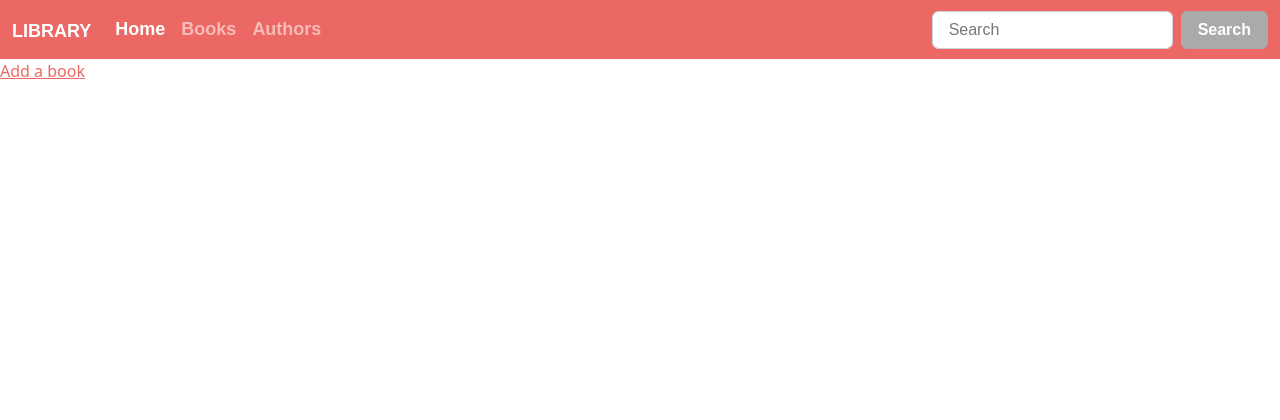
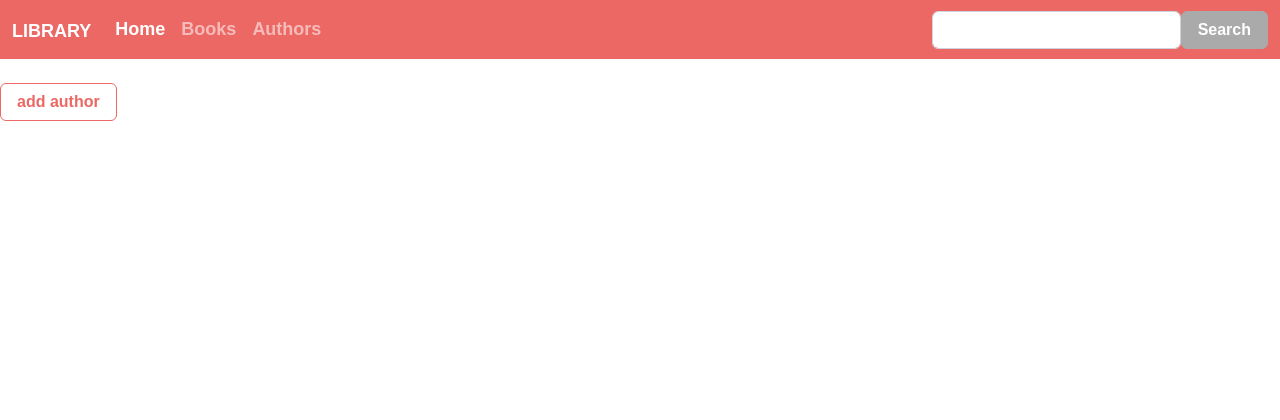
Before and after one commit to SaMMaXi03/library, a Symfony app: template templates/admin/search_books.html.twig in a window 1280 px wide. Shown: the top 420 px of the page. Run offline with Twig, Linux system fonts and the light colour scheme; the template is opened without the code that fills it, so the values that code supplies are empty; some libraries are stand-ins or nearby versions; some web fonts are replaced.

Commit message:
Reglage css

```diff
--- a/public/style.css
+++ b/public/style.css
@@ -7,6 +7,15 @@ footer {
 .backimg {
     position: absolute;
     background-size: cover;
+}
+
+.welcome {
+    position: relative;
+    color: white;
+    padding: 10%;
+    font-size: 100px;
+    text-align: center;
+    text-shadow: 5px 5px 5px black;
 }
 
 @media screen and (max-width: 640px) {
--- a/templates/admin/list_authors.html.twig
+++ b/templates/admin/list_authors.html.twig
@@ -2,10 +2,13 @@
 
 
 {% block main %}
+    <br>
 
     <section>
-        <a href="{{ path('admin_insert_author') }}">add author</a>
+        <a type="button" class="btn btn-outline-primary" href="{{ path('admin_insert_author') }}">add author</a>
     </section>
+    <br>
+    <br>
 
     {% for author in authors %}
 
--- a/templates/admin/list_books.html.twig
+++ b/templates/admin/list_books.html.twig
@@ -2,10 +2,13 @@
 
 
 {% block main %}
+    <br>
 
     <section>
-        <a href="{{ path('admin_insert_book') }}">add a book</a>
+        <a type="button" class="btn btn-outline-primary" href="{{ path('admin_insert_author') }}">add author</a>
     </section>
+    <br>
+    <br>
 
     {% for book in books %}
 
--- a/templates/admin/search_books.html.twig
+++ b/templates/admin/search_books.html.twig
@@ -2,26 +2,28 @@
 
 
 {% block main %}
+    <br>
 
     <section>
-        <a href="{{ path('admin_insert_book') }}">Add a book</a>
+        <a type="button" class="btn btn-outline-primary" href="{{ path('admin_insert_author') }}">add author</a>
     </section>
+    <br>
+    <br>
 
     {% for book in books %}
 
-        {% if book.isPublished %}
+        <h1>{{ book.title }}</h1>
 
-        <h1>{{ book.title }}</h1>
-        {% if book.category %}
-            <p>{{ book.category.title }}</p>
-        {% else %}
-            <p>Pas de catégorie</p>
-        {% endif %}
-            <a href="{{ path('admin_book', {'id': book.id }) }}">see a book</a>
-            <a href="{{ path('admin_update_book', {'id': book.id }) }}">Modifier cet article</a>
-            <a href="{{ path('admin_delete_book', {'id': book.id }) }}">Supprimer cet article</a>
-
-        {% endif %}
+        <div class="btn-group" role="group" aria-label="Button group with nested dropdown">
+            <a href="{{ path('admin_book', {'id': book.id }) }}" class="btn btn-primary">see the book</a>
+            <div class="btn-group" role="group">
+                <button id="btnGroupDrop1" type="button" class="btn btn-primary dropdown-toggle" data-bs-toggle="dropdown" aria-haspopup="true" aria-expanded="false"></button>
+                <div class="dropdown-menu" aria-labelledby="btnGroupDrop1" style="">
+                    <a class="dropdown-item" href="{{ path('admin_update_book', {'id': book.id }) }}">Edit the book</a>
+                    <a class="dropdown-item" href="{{ path('admin_delete_book', {'id': book.id }) }}">delete this book</a>
+                </div>
+            </div>
+        </div>
 
     {% endfor %}
 
--- a/templates/base.html.twig
+++ b/templates/base.html.twig
@@ -32,8 +32,10 @@
                         <a class="nav-link" href="{{ path('admin_list_authors') }}">Authors</a>
                     </li>
                 </ul>
-                <form class="d-flex">
-                    <input class="form-control me-sm-2" type="text" placeholder="Search">
+                <form class="d-flex" method="GET" action="{{ path('search_bar') }}">
+                    <label>
+                        <input class="form-control me-sm-2" type="text" name="search">
+                    </label>
                     <button class="btn btn-secondary my-2 my-sm-0" type="submit">Search</button>
                 </form>
             </div>
@@ -51,6 +53,7 @@
     {% block main %}
         <main>
             <img class="backimg" src="https://static.pratique.fr/images/unsized/co/comment-ranger-sa-bibliotheque-istock-com-clu-228-1643820312.jpg" height="100%" width="100%">
+            <h1 class="welcome">Welcome to the comic book dungeon</h1>
         </main>
     {% endblock %}
 
--- a/templates/home.html.twig
+++ b/templates/home.html.twig
@@ -5,7 +5,7 @@
 
             {% if book.isPublished %}
                     <h1>{{ book.title }}</h1>
-                    <a href="{{ path('admin_book', {'id': book.id }) }}">Clique j't'ai dit</a>
+                    <a href="{{ path('admin_book', {'id': book.id }) }}">Click here</a>
             {% endif %}
 
         {% endfor %}
```
Also changed, not shown: src/Controller/AdminAuthorController.php (+8 -7 lines), src/Controller/AdminBookController.php (+0 -21 lines), src/Controller/SearchBarController.php (added, +28 -0 lines), src/Repository/AuthorRepository.php (+10 -0 lines), src/Repository/BookRepository.php (+11 -1 lines).
